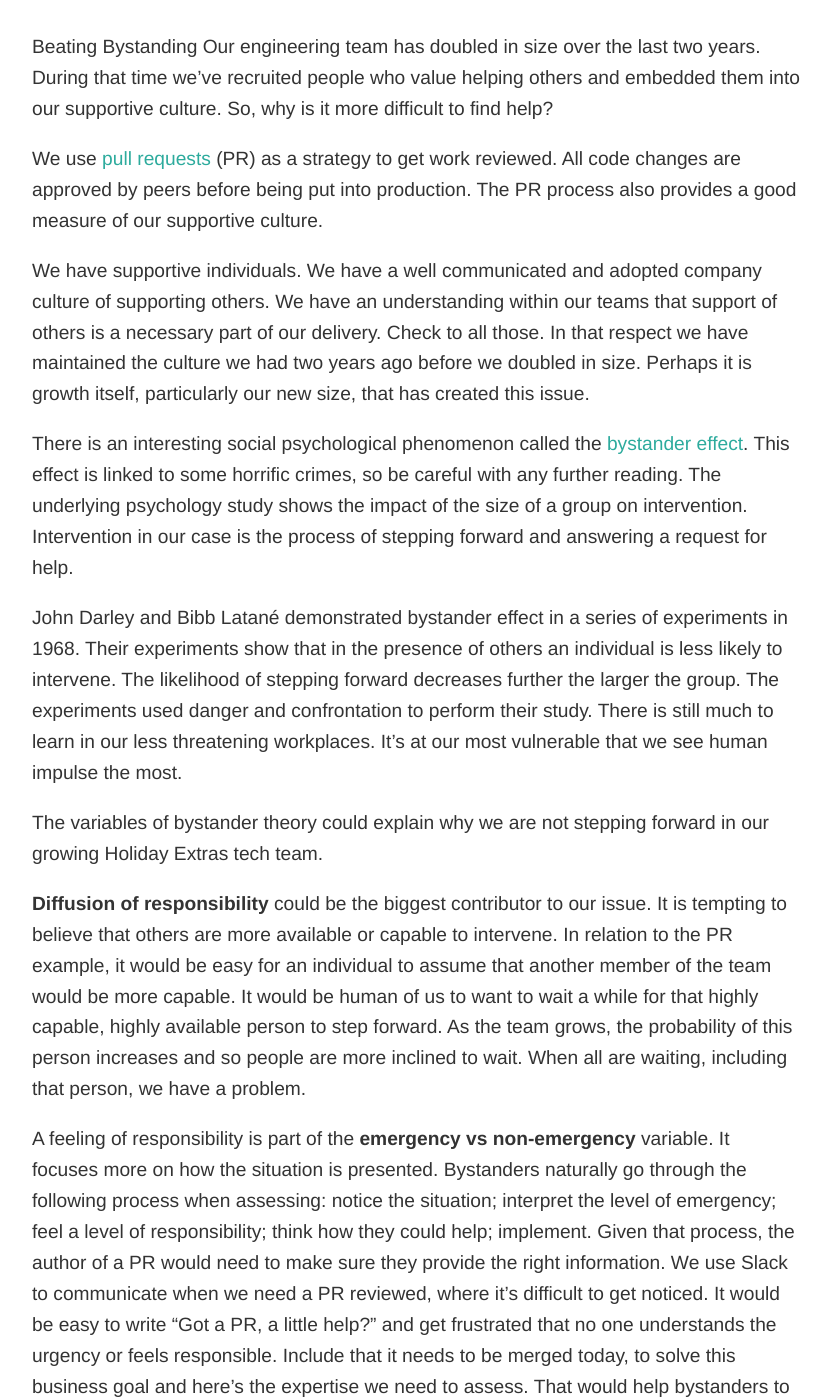
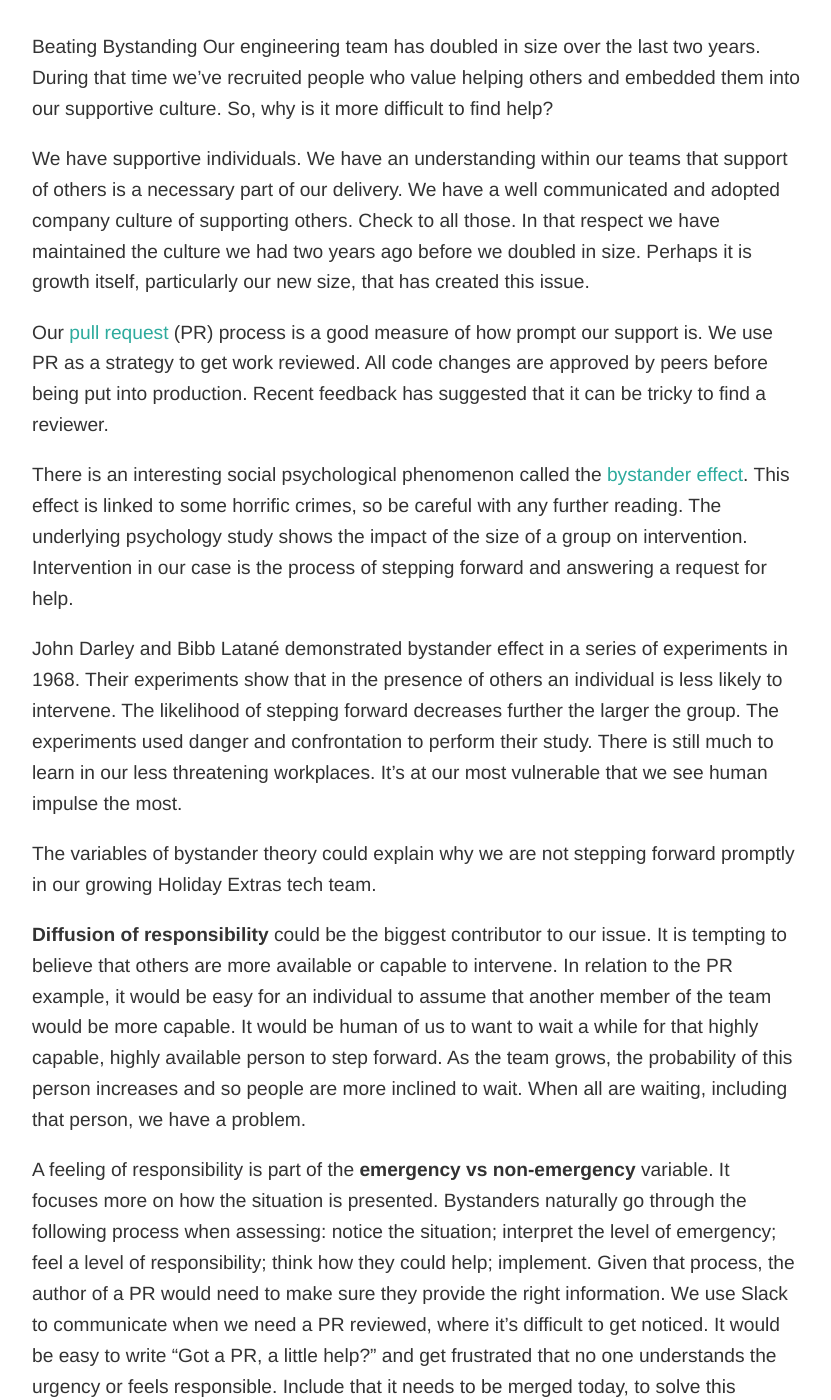
Before and after one commit to holidayextras/holidayextras.github.com, a Jekyll site: the page built from _posts/2016-08-15-beating-bystanding.md, in a window 1280 px wide and 1400 px high, scrolled down 483 px. Shown: the whole window, without its empty margins (224-1055 px from the left). Built offline with Jekyll 4.4.1, drawn with Linux system fonts in a browser that asks for light colours; nearby versions of some CDN libraries; comment, search, counter and statistics services are not loaded; some of the changed text lies outside the part shown.

Commit message:
Improvements following Caroline's comments.

```diff
--- a/_posts/2016-08-15-beating-bystanding.md
+++ b/_posts/2016-08-15-beating-bystanding.md
@@ -3,26 +3,26 @@ layout: post
 title: Beating Bystanding
 categories: Delivery
 author: steve_cs
-tags: Growth Teams Support Helpt
+tags: Growth Teams Support Help
 comments: true
-excerpt: We have supportive individuals. We have a well communicated and adopted company culture of supporting others. We have an understanding within our teams that support of others is a necessary part of our delivery. Check to all those. So, why is it more difficult to find help?
+excerpt: We have supportive individuals. We have an understanding within our teams that support of others is a necessary part of our delivery. We have a well communicated and adopted company culture of supporting others. Check to all those. So, why is it more difficult to find help?
 ---
 Beating Bystanding
 Our engineering team has doubled in size over the last two years. During that time we’ve recruited people who value helping others and embedded them into our supportive culture. So, why is it more difficult to find help?
 
-We use [pull requests](https://help.github.com/articles/using-pull-requests/) (PR) as a strategy to get work reviewed. All code changes are approved by peers before being put into production. The PR process also provides a good measure of our supportive culture.
+We have supportive individuals. We have an understanding within our teams that support of others is a necessary part of our delivery. We have a well communicated and adopted company culture of supporting others. Check to all those. In that respect we have maintained the culture we had two years ago before we doubled in size. Perhaps it is growth itself, particularly our new size, that has created this issue.
 
-We have supportive individuals. We have a well communicated and adopted company culture of supporting others. We have an understanding within our teams that support of others is a necessary part of our delivery. Check to all those. In that respect we have maintained the culture we had two years ago before we doubled in size. Perhaps it is growth itself, particularly our new size, that has created this issue.
+Our [pull request](https://help.github.com/articles/using-pull-requests/) (PR) process is a good measure of how prompt our support is. We use PR as a strategy to get work reviewed. All code changes are approved by peers before being put into production. Recent feedback has suggested that it can be tricky to find a reviewer.
 
 There is an interesting social psychological phenomenon called the [bystander effect](https://en.wikipedia.org/wiki/Bystander_effect). This effect is linked to some horrific crimes, so be careful with any further reading. The underlying psychology study shows the impact of the size of a group on intervention. Intervention in our case is the process of stepping forward and answering a request for help.
 
 John Darley and Bibb Latané demonstrated bystander effect in a series of experiments in 1968. Their experiments show that in the presence of others an individual is less likely to intervene. The likelihood of stepping forward decreases further the larger the group. The experiments used danger and confrontation to perform their study. There is still much to learn in our less threatening workplaces. It’s at our most vulnerable that we see human impulse the most.
 
-The variables of bystander theory could explain why we are not stepping forward in our growing Holiday Extras tech team.
+The variables of bystander theory could explain why we are not stepping forward promptly in our growing Holiday Extras tech team.
 
 **Diffusion of responsibility** could be the biggest contributor to our issue. It is tempting to believe that others are more available or capable to intervene. In relation to the PR example, it would be easy for an individual to assume that another member of the team would be more capable. It would be human of us to want to wait a while for that highly capable, highly available person to step forward. As the team grows, the probability of this person increases and so people are more inclined to wait. When all are waiting, including that person, we have a problem.
 
-A feeling of responsibility is part of the **emergency vs non-emergency** variable. It focuses more on how the situation is presented. Bystanders naturally go through the following process when assessing: notice the situation; interpret the level of emergency; feel a level of responsibility; think how they could help; implement. Given that process, the author of a PR would need to make sure they provide the right information. We use Slack to communicate when we need a PR reviewed, where it’s difficult to get noticed. It would be easy to write “Got a PR, a little help?” and get frustrated that no one understands the urgency or feels responsible. Include that it needs to be merged today, to solve this business goal and here’s the expertise we need to assess. That would help bystanders to go through their process and put themselves forward to help.
+A feeling of responsibility is part of the **emergency vs non-emergency** variable. It focuses more on how the situation is presented. Bystanders naturally go through the following process when assessing: notice the situation; interpret the level of emergency; feel a level of responsibility; think how they could help; implement. Given that process, the author of a PR would need to make sure they provide the right information. We use Slack to communicate when we need a PR reviewed, where it’s difficult to get noticed. It would be easy to write “Got a PR, a little help?” and get frustrated that no one understands the urgency or feels responsible. Include that it needs to be merged today, to solve this business goal and here’s the expertise we need to assess. That would help bystanders to go through their process and put themselves forward to help. We have a process for expedites, for example, which has a much better response rate as it's understood that anything coming through that process is an emergency.
 
 One of the ways we’ve considered increasing the feeling of responsibility is to assign system responsibility to teams. This will make it much clearer where responsibility lies. It may also increase **cohesiveness**, which is another variable in bystander theory. It was observed that when familiarity between group members was high they were quicker to intervene. Contributing factors including the sense of “team” and knowing your ability within that group.
 
```
